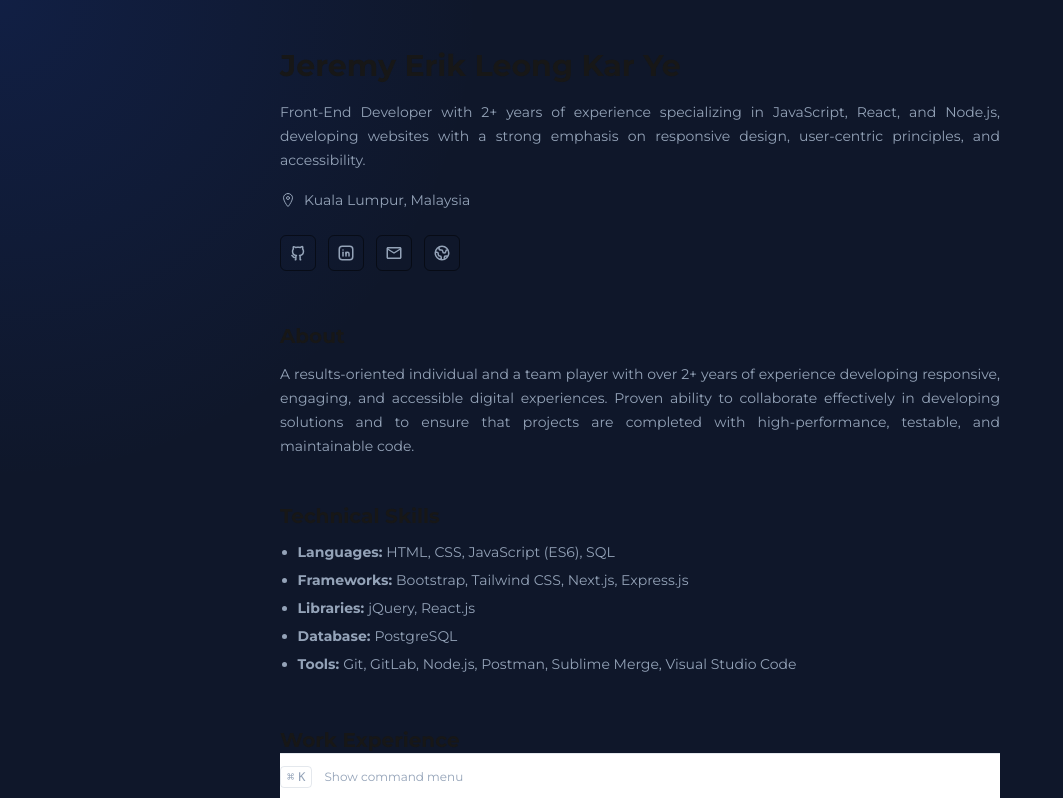
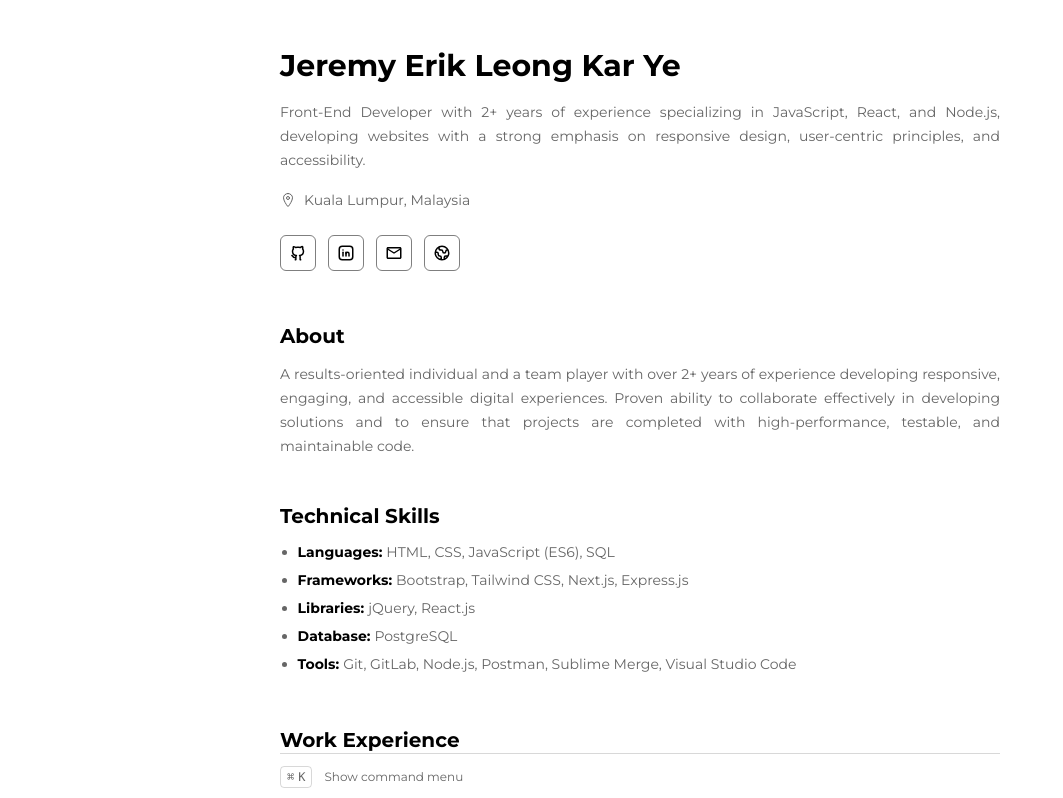
Before and after one commit to jeremyerikleong/my-next-js-resume, a Next.js app: page / in a window 1280 px wide. Shown: the top 798 px of the page, without its empty margins (0-1063 px from the left). Built offline with nearby package versions, Linux system fonts and the light colour scheme.

Commit message:
built theme switcher

```diff
--- a/app/globals.css
+++ b/app/globals.css
@@ -1,9 +1,18 @@
 @import "tailwindcss";
 
-:root {
-  --background: #0f172a;
-  --textColor: #94a3b8;
-  --foreground: #171717;
+@custom-variant dark (&:where(.dark, .dark *));
+
+@theme {
+  --background: #fff;
+  --foreground: #666;
+  --color-greyish-blue: var(--foreground);
+}
+
+@layer theme {
+  .dark {
+    --background: #0f172a;
+    --foreground: #768498;
+  }
 }
 
 @theme inline {
@@ -12,22 +21,12 @@
   --font-sans: var(--font-montserrat);
 }
 
-@media (prefers-color-scheme: dark) {
-  :root {
-    --background: #0f172a;
-    --foreground: #ededed;
-  }
-}
-
 body {
-  background: radial-gradient(600px circle at 0px 0px, rgba(29, 78, 216, 0.15), transparent 80%);
-  background-color: var(--background);
-  color: var(--foreground);
   font-family: "Montserrat", sans-serif;
 }
 
 ::-webkit-scrollbar {
-  width: 0.5em;
+  width: 0.25em;
 }
 
 ::-webkit-scrollbar-track {
@@ -35,18 +34,14 @@ body {
 }
 
 ::-webkit-scrollbar-thumb {
-  background-color: var(--textColor);
+  background-color: var(--foreground);
   border-radius: 20px;
 }
 
 /* moz scrollbar */
 * {
   scrollbar-width: thin;
-  scrollbar-color: var(--textColor) var(--background);
-}
-
-@theme {
-  --color-greyish-blue: #94a3b8;
+  scrollbar-color: var(--foreground) var(--background);
 }
 
 @layer base {
@@ -66,15 +61,15 @@ body {
   }
 
   h1 {
-    @apply text-3xl font-black;
+    @apply text-3xl font-black text-black dark:text-white;
   }
 
   h2 {
-    @apply text-xl font-bold my-3;
+    @apply text-xl font-bold my-3 text-black dark:text-white;
   }
 
   h3 {
-    @apply text-lg text-white font-medium;
+    @apply text-base font-semibold text-black dark:text-white;
   }
 
   p {
@@ -83,11 +78,14 @@ body {
 }
 
 @layer components {
+  .subheader {
+    @apply text-black dark:text-white;
+  }
   .div-gap {
     @apply mt-4;
   }
 
   .footer-link {
-    @apply text-white cursor-pointer;
+    @apply text-black dark:text-white cursor-pointer;
   }
 }
--- a/app/layout.js
+++ b/app/layout.js
@@ -1,5 +1,6 @@
 import { Montserrat } from "next/font/google";
 import "./globals.css";
+import { Providers } from "./providers.js"
 
 const montserrat = Montserrat({
   variable: "--font-montserrat",
@@ -16,11 +17,11 @@ export const metadata = {
 
 export default function RootLayout({ children }) {
   return (
-    <html lang="en">
-      <body
-        className={`${montserrat.variable} antialiased`}
-      >
-        {children}
+    <html lang="en" suppressHydrationWarning>
+      <body className={`${montserrat.variable} antialiased bg-background`}>
+        <Providers>
+          {children}
+        </Providers>
       </body>
     </html>
   );
--- /dev/null
+++ b/app/providers.js
@@ -0,0 +1,11 @@
+"use client"
+
+import { ThemeProvider } from "next-themes"
+
+export function Providers({ children }) {
+    return (
+        <ThemeProvider attribute="class" defaultTheme="system" enableSystem>
+            {children}
+        </ThemeProvider>
+    )
+}
--- /dev/null
+++ b/components/ThemeSwitch.js
@@ -0,0 +1,91 @@
+"use client"
+
+import { HiMiniMagnifyingGlass } from "react-icons/hi2";
+import { IoPrintOutline } from "react-icons/io5";
+import { MdOutlineLightMode } from "react-icons/md";
+import { MdOutlineDarkMode } from "react-icons/md";
+import { MdLaptop } from "react-icons/md";
+import { MdClose } from "react-icons/md";
+
+import { useEffect, useState } from "react";
+import { useTheme } from "next-themes";
+
+export default function ThemeSwitch() {
+    const [mounted, setMounted] = useState(false);
+    const { setTheme, resolvedTheme } = useTheme();
+
+    const [commandModal, setCommandModal] = useState(false);
+
+    function triggerCommandMenu(evt) {
+        if (evt.key === "k" && evt.metaKey) {
+            setCommandModal(prev => !prev)
+            console.log("You just pressed control and k");
+        }
+    }
+
+    useEffect(() => setMounted(true), [])
+
+    useEffect(() => {
+        window.addEventListener("keydown", triggerCommandMenu);
+        return () => {
+            window.removeEventListener("keydown", triggerCommandMenu);
+        };
+    }, [])
+
+    function closeCommandMenu() {
+        setCommandModal(prev => !prev)
+    }
+
+    if (mounted)
+        return (
+            <>
+                {commandModal && <div className={`${commandModal ? 'flex' : 'hidden'} fixed top-0 left-0 z-99 w-full h-full px-4 bg-black/50 justify-center items-center`} onClick={closeCommandMenu}>
+                    <div className="w-lg md:w-2xl mx-auto bg-[#fff] dark:bg-[#0f172a] text-black dark:text-greyish-blue rounded-md border border-greyish-blue/25" onClick={(evt) => evt.stopPropagation()}>
+                        <div className="flex items-center px-4 py-2 border-b border-greyish-blue/25 relative">
+                            <HiMiniMagnifyingGlass size={20} />
+                            <input type="text" placeholder="Type a command or search..." className="w-full h-[36px] ml-2 focus:outline-none placeholder:text-sm" />
+
+                            <span className="cursor-pointer" onClick={closeCommandMenu}>
+                                <MdClose size={20} />
+                            </span>
+                        </div>
+
+                        <div className="p-2">
+                            <div className="">
+                                <div className="text-xs p-2">Actions</div>
+                                <button className="w-full flex items-center rounded-md p-2 hover:bg-slate-200 dark:hover:bg-[#1d283a] cursor-pointer">
+                                    <IoPrintOutline size={20} />
+                                    <span className="ml-2 text-sm">
+                                        Print
+                                    </span>
+                                </button>
+                            </div>
+
+                            <div>
+                                <div className="text-xs p-2">Theme</div>
+                                <button className="w-full flex items-center rounded-md p-2 hover:bg-slate-200 dark:hover:bg-[#1d283a] cursor-pointer" onClick={() => setTheme('light')}>
+                                    <MdOutlineLightMode size={20} />
+                                    <span className="ml-2 text-sm">
+                                        Light
+                                    </span>
+                                </button>
+                                <button className="w-full flex items-center rounded-md p-2 hover:bg-slate-200 dark:hover:bg-[#1d283a] cursor-pointer" onClick={() => setTheme('dark')}>
+                                    <MdOutlineDarkMode size={20} />
+                                    <span className="ml-2 text-sm">
+                                        Dark
+                                    </span>
+                                </button>
+                                <button className="w-full flex items-center rounded-md p-2 hover:bg-slate-200 dark:hover:bg-[#1d283a] cursor-pointer" onClick={() => setTheme('system')}>
+                                    <MdLaptop size={20} />
+                                    <span className="ml-2 text-sm">
+                                        System
+                                    </span>
+                                </button>
+                            </div>
+                        </div>
+                    </div>
+                </div>
+                }
+            </>
+        )
+}
--- a/package.json
+++ b/package.json
@@ -10,6 +10,7 @@
   },
   "dependencies": {
     "next": "15.3.3",
+    "next-themes": "^0.4.6",
     "react": "^19.0.0",
     "react-dom": "^19.0.0",
     "react-icons": "^5.5.0"
```
Also changed, not shown: 1 other file (tests, documents, lock files or other folders).
